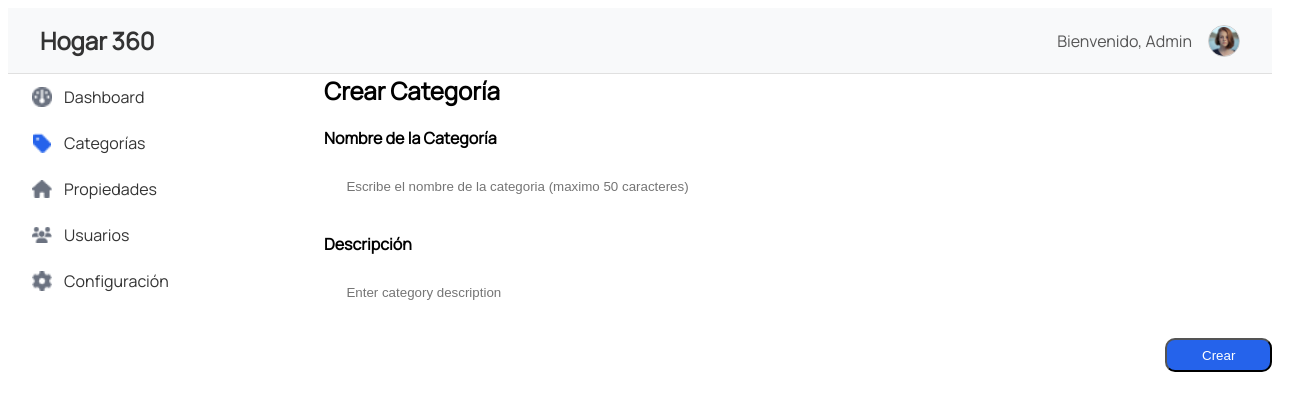
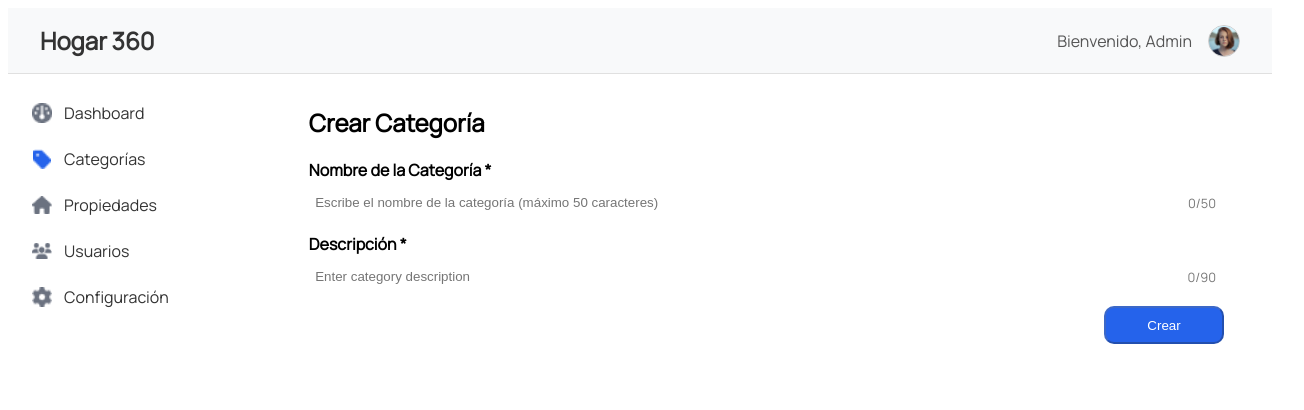
Before and after one commit to ejsalasdev/hogar360-frontend, an Angular app: page /admin/create-category in a window 1280 px wide. Shown: the top 410 px of the page, 1304 px wide, since content can reach past the window. Built offline with nearby package versions, Linux system fonts and the light colour scheme.

Commit message:
add error handling in user view

```diff
--- a/src/app/ui/components/atoms/form-input-atom/form-input-atom.component.html
+++ b/src/app/ui/components/atoms/form-input-atom/form-input-atom.component.html
@@ -1,10 +1,20 @@
 <div class="form-group">
   <label *ngIf="label">{{ label }}</label>
+  <div class="input-container">
     <input
       [type]="type"
       class="form-control"
       [placeholder]="placeholder"
       [value]="value"
       (input)="onInputChange($event)"
+      [attr.maxlength]="maxlength"
     />
+    <span
+      *ngIf="maxlength"
+      class="character-counter"
+      [ngClass]="{ 'over-limit': value ? value.length > maxlength : false }"
+    >
+      {{ value ? value.length : 0 }}/{{ maxlength }}
+    </span>
   </div>
+</div>
--- a/src/app/ui/components/atoms/form-input-atom/form-input-atom.component.scss
+++ b/src/app/ui/components/atoms/form-input-atom/form-input-atom.component.scss
@@ -7,13 +7,31 @@
     font-weight: bold;
   }
 
+  .input-container {
+    position: relative; /* Para posicionar el contador */
+  }
+
   .form-control {
     width: 100%;
     padding: 0.4rem;
-    margin: 1rem;
-    //border: 1px solid #ccc;
+    margin: 0; /* Remove margin that might interfere with positioning */
     border: none;
     border-radius: 4px;
     box-sizing: border-box;
+    padding-right: 3rem; /* Espacio para el contador */
+  }
+
+  .character-counter {
+    position: absolute;
+    top: 50%;
+    right: 0.5rem;
+    transform: translateY(-50%);
+    font-size: 0.8em;
+    color: #777;
+  }
+
+  .character-counter.over-limit {
+    color: red;
+    font-weight: bold;
   }
 }
--- a/src/app/ui/components/atoms/form-input-atom/form-input-atom.component.ts
+++ b/src/app/ui/components/atoms/form-input-atom/form-input-atom.component.ts
@@ -25,6 +25,7 @@ export class FormInputAtomComponent implements ControlValueAccessor {
   @Input() type: string = 'text';
   @Input() label: string = '';
   @Input() placeholder: string = '';
+  @Input() maxlength: number | null = null; // Añadimos el Input para maxlength
   @Output() valueChange = new EventEmitter<any>();
 
   private _value: any = '';
--- a/src/app/ui/components/pages/create-category-page/create-category-page.component.html
+++ b/src/app/ui/components/pages/create-category-page/create-category-page.component.html
@@ -1,25 +1,51 @@
 <div class="create-category-page">
   <h2>Crear Categoría</h2>
-  <form (ngSubmit)="onSubmit()">
+  <form #createCategoryForm="ngForm" (ngSubmit)="onSubmit()">
     <atm-form-input
-      label="Nombre de la Categoría"
-      placeholder="Escribe el nombre de la categoria (maximo 50 caracteres)"
+      label="Nombre de la Categoría *"
+      placeholder="Escribe el nombre de la categoría (máximo 50 caracteres)"
       type="text"
       [(ngModel)]="categoryName"
       name="name"
+      required
+      minlength="5"
+      [maxlength]="maxLengthName"
+      #nameInput="ngModel"
     ></atm-form-input>
+    <p *ngIf="nameInput.invalid && (nameInput.dirty || nameInput.touched) && nameInput.errors?.['required']" class="error-message">
+      El nombre de la categoría es requerido.
+    </p>
+    <p *ngIf="nameInput.invalid && (nameInput.dirty || nameInput.touched) && nameInput.errors?.['minlength']" class="error-message">
+      El nombre debe tener al menos {{ nameInput.errors?.['minlength']?.requiredLength }} caracteres.
+    </p>
+    <p *ngIf="nameInput.invalid && (nameInput.dirty || nameInput.touched) && nameInput.errors?.['maxlength']" class="error-message">
+      El nombre no puede tener más de {{ nameInput.errors?.['maxlength']?.requiredLength }} caracteres.
+    </p>
+    <p *ngIf="nameInput.invalid && (nameInput.dirty || nameInput.touched) && nameInput.errors?.['appForbiddenCharacters']" class="error-message">
+      Solo se permiten caracteres alfabeticos.
+    </p>
 
     <atm-form-input
-      label="Descripción"
+      label="Descripción *"
       placeholder="Enter category description"
       type="text"
       [(ngModel)]="categoryDescription"
       name="description"
+      required
+      [maxlength]="maxLengthDescription"
+      #descriptionInput="ngModel"
     ></atm-form-input>
+    <p *ngIf="descriptionInput.invalid && (descriptionInput.dirty || descriptionInput.touched) && descriptionInput.errors?.['required']" class="error-message">
+      La descripción es requerida.
+    </p>
+    <p *ngIf="descriptionInput.invalid && (descriptionInput.dirty || descriptionInput.touched) && descriptionInput.errors?.['maxlength']" class="error-message">
+      La descripción no puede tener más de {{ descriptionInput.errors?.['maxlength']?.requiredLength }} caracteres.
+    </p>
 
     <div class="button-container">
-      <button type="submit">Crear</button>
+      <button type="submit" [disabled]="createCategoryForm.invalid">Crear</button>
     </div>
   </form>
-  <div *ngIf="errorMessage" class="error-message">{{ errorMessage }}</div>
+  <p *ngIf="successMessage" class="success-message">{{ successMessage }}</p>
+  <p *ngIf="errorMessage" class="error-message">{{ errorMessage }}</p>
 </div>
--- a/src/app/ui/components/pages/create-category-page/create-category-page.component.scss
+++ b/src/app/ui/components/pages/create-category-page/create-category-page.component.scss
@@ -1,6 +1,32 @@
+.create-category-page {
+    padding: 1rem 3rem;
+}
+
 h2 {
     margin-top: 0;
 }
+
+.success-message {
+    color: green;
+    font-size: 0.9em; /* Un poco más grande o más pequeño */
+    margin-top: 0.5rem; /* Más espacio arriba del mensaje */
+    margin-bottom: 0.5rem; /* Un poco de espacio debajo también */
+    padding: 0.5rem; /* Un poco de relleno alrededor del texto */
+    background-color: #ddffe0; /* Un fondo rojo muy claro */
+    border: 1px solid #a3face; /* Un borde verde claro */
+    border-radius: 4px; /* Bordes redondeados */
+  }
+
+.error-message {
+    color: red;
+    font-size: 0.9em; /* Un poco más grande o más pequeño */
+    margin-top: 0.5rem; /* Más espacio arriba del mensaje */
+    margin-bottom: 0.5rem; /* Un poco de espacio debajo también */
+    padding: 0.5rem; /* Un poco de relleno alrededor del texto */
+    background-color: #ffebee; /* Un fondo rojo muy claro */
+    border: 1px solid #ef9a9a; /* Un borde rojo claro */
+    border-radius: 4px; /* Bordes redondeados */
+  }
 
 .button-container {
     display: flex;
@@ -8,8 +34,8 @@ h2 {
 }
 
 button {
-    height: 2.5em;
-    width: 8em;
+    height: 2.8em;
+    width: 9em;
     background-color: #2563EB;
     border-radius: 10px;
     color: #fff;
--- a/src/app/ui/components/pages/create-category-page/create-category-page.component.ts
+++ b/src/app/ui/components/pages/create-category-page/create-category-page.component.ts
@@ -1,4 +1,9 @@
-import { ChangeDetectionStrategy, Component, OnInit } from '@angular/core';
+import {
+  ChangeDetectionStrategy,
+  Component,
+  OnInit,
+  ChangeDetectorRef,
+} from '@angular/core';
 import { Category } from '../../../../core/models/category.model';
 import { CategoryService } from '../../../../core/services/category.service';
 
@@ -12,8 +17,15 @@ export class CreateCategoryPageComponent implements OnInit {
   categoryName: string = '';
   categoryDescription: string = '';
   errorMessage: string | null = null;
+  successMessage: string | null = null;
 
-  constructor(private categoryService: CategoryService) {}
+  maxLengthName: number = 50; // Define la longitud máxima para el nombre
+  maxLengthDescription: number = 90; // Define la longitud máxima para la descripción
+
+  constructor(
+    private categoryService: CategoryService,
+    private changeDetectorRef: ChangeDetectorRef
+  ) {}
 
   ngOnInit(): void {
     // Lógica de inicialización si es necesaria
@@ -21,6 +33,7 @@ export class CreateCategoryPageComponent implements OnInit {
 
   onSubmit(): void {
     this.errorMessage = null;
+    this.successMessage = null;
     const newCategory: Category = {
       name: this.categoryName,
       description: this.categoryDescription,
@@ -28,16 +41,20 @@ export class CreateCategoryPageComponent implements OnInit {
     this.categoryService.createCategory(newCategory).subscribe({
       next: (response) => {
         console.log('Categoría creada exitosamente:', response);
-        // Aquí podrías mostrar un mensaje de éxito o redirigir al usuario
+        this.successMessage = 'La categoría se ha creado exitosamente.'; // Asignar mensaje de éxito
+        this.changeDetectorRef.detectChanges(); // Forzar la detección de cambios
       },
       error: (error) => {
         console.error('Error al crear la categoría:', error);
-        if (error.error && error.error.message) {
+        if (error?.status === 409) {
+          this.errorMessage = 'La categoría con este nombre ya existe.';
+        } else if (error?.error?.message) {
           this.errorMessage = error.error.message;
         } else {
           this.errorMessage =
             'Error al crear la categoría. Por favor, inténtalo de nuevo.';
         }
+        this.changeDetectorRef.detectChanges(); // Forzar la detección de cambios
       },
     });
   }
--- a/src/app/ui/layout/main-layout/main-layout.component.scss
+++ b/src/app/ui/layout/main-layout/main-layout.component.scss
@@ -4,5 +4,6 @@
 
 .container {
   display: grid;
-  grid-template-columns: 1fr 3fr;
+  grid-template-columns: 1fr 4fr;
+  margin-top: 1rem;
 }
```
Lines whose indentation alone changed are shown as unchanged.
